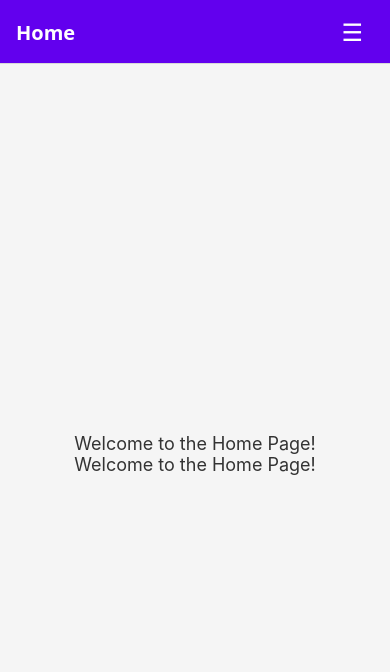
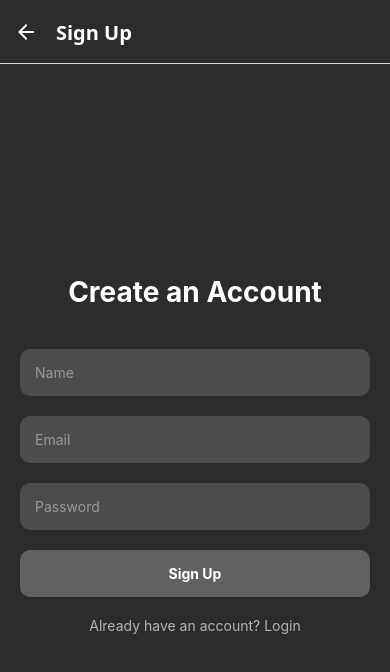
Before and after one commit to sudhanshu2070/Kiroku, a React Native app: screen /SignUp in a window 390 px wide. Shown: the top 672 px of the page. Built offline with nearby package versions, Linux system fonts and the light colour scheme.

Commit message:
Added Signup-Login Page

```diff
--- a/App.tsx
+++ b/App.tsx
@@ -1,13 +1,39 @@
 import React from 'react';
-import { NavigationContainer } from '@react-navigation/native'; // Import NavigationContainer
-import AppNavigator from './navigation/Navigation'; // Assuming AppNavigator is your navigator component
+import { NavigationContainer } from '@react-navigation/native';
+import { createStackNavigator } from '@react-navigation/stack';
+import LoginScreen from './screens/LoginScreen';
+import SignUpScreen from './screens/SignUpScreen';
+import HomeScreen from './screens/HomeScreen';
 
-const App = () => {
+const Stack = createStackNavigator();
+
+export default function App() {
   return (
     <NavigationContainer>
-      <AppNavigator />
+      <Stack.Navigator
+        initialRouteName="Login"
+        screenOptions={{
+          headerStyle: { backgroundColor: '#2c2c2c' }, // Glossy gray header
+          headerTintColor: '#ffffff', // White text for header
+          headerTitleStyle: { fontWeight: 'bold', fontSize: 20 },
+        }}
+      >
+        <Stack.Screen
+          name="Login"
+          component={LoginScreen}
+          options={{ title: 'Login' }}
+        />
+        <Stack.Screen
+          name="SignUp"
+          component={SignUpScreen}
+          options={{ title: 'Sign Up' }}
+        />
+        <Stack.Screen
+          name="Home"
+          component={HomeScreen}
+          options={{ title: 'Home' }}
+        />
+      </Stack.Navigator>
     </NavigationContainer>
   );
-};
-
-export default App;
+}
--- a/components/Home.tsx
+++ /dev/null
@@ -1,26 +0,0 @@
-import React from 'react';
-import { View, Text, StyleSheet } from 'react-native';
-
-const Home: React.FC = () => {
-  return (
-    <View style={styles.container}>
-      <Text style={styles.text}>Welcome to the Home Page!</Text>
-      <Text style={styles.text}>Welcome to the Home Page!</Text>
-    </View>
-  );
-};
-
-const styles = StyleSheet.create({
-  container: {
-    flex: 1,
-    backgroundColor: '#f5f5f5', // Background color for the home screen
-    justifyContent: 'center', // Center content vertically
-    alignItems: 'center', // Center content horizontally
-  },
-  text: {
-    fontSize: 18, // Font size for the text
-    color: '#333', // Text color
-  },
-});
-
-export default Home;
--- a/navigation/Navigation.tsx
+++ b/navigation/Navigation.tsx
@@ -1,101 +1,101 @@
-import React, { useState } from 'react';
-import { Animated, Dimensions, StyleSheet, Text, TouchableOpacity } from 'react-native';
-import { createStackNavigator } from '@react-navigation/stack';
-import HomeScreen from '../components/Home'; // Import your HomeScreen component
-import SideMenu from '../components/SideMenu'; // Import your SideMenu component
-import { useNavigation } from '@react-navigation/native';
-import { NativeStackNavigationProp } from '@react-navigation/native-stack';
+// import React, { useState } from 'react';
+// import { Animated, Dimensions, StyleSheet, Text, TouchableOpacity } from 'react-native';
+// import { createStackNavigator } from '@react-navigation/stack';
+// import HomeScreen from '../components/Home'; // Import your HomeScreen component
+// import SideMenu from '../components/SideMenu'; // Import your SideMenu component
+// import { useNavigation } from '@react-navigation/native';
+// import { NativeStackNavigationProp } from '@react-navigation/native-stack';
 
-const { width } = Dimensions.get('window');
+// const { width } = Dimensions.get('window');
 
-// Define navigation parameters for each screen
-export type RootParamList = {
-  Home: undefined;
-};
+// // Define navigation parameters for each screen
+// export type RootParamList = {
+//   Home: undefined;
+// };
 
-// Create Stack Navigator
-const Stack = createStackNavigator<RootParamList>();
+// // Create Stack Navigator
+// const Stack = createStackNavigator<RootParamList>();
 
-const AppNavigator = () => {
-  const [menuVisible, setMenuVisible] = useState(false);
-  const slideAnim = useState(new Animated.Value(width))[0]; // Off-screen initially
+// const AppNavigator = () => {
+//   const [menuVisible, setMenuVisible] = useState(false);
+//   const slideAnim = useState(new Animated.Value(width))[0]; // Off-screen initially
 
-  // Use the correct type for navigation
-  const navigation = useNavigation<NativeStackNavigationProp<RootParamList>>();
+//   // Use the correct type for navigation
+//   const navigation = useNavigation<NativeStackNavigationProp<RootParamList>>();
 
-  // Open Menu
-  const openMenu = () => {
-    setMenuVisible(true);
-    Animated.timing(slideAnim, {
-      toValue: 0,
-      duration: 300,
-      useNativeDriver: true,
-    }).start();
-  };
+//   // Open Menu
+//   const openMenu = () => {
+//     setMenuVisible(true);
+//     Animated.timing(slideAnim, {
+//       toValue: 0,
+//       duration: 300,
+//       useNativeDriver: true,
+//     }).start();
+//   };
 
-  // Close Menu
-  const closeMenu = () => {
-    Animated.timing(slideAnim, {
-      toValue: width,
-      duration: 300,
-      useNativeDriver: true,
-    }).start(() => setMenuVisible(false));
-  };
+//   // Close Menu
+//   const closeMenu = () => {
+//     Animated.timing(slideAnim, {
+//       toValue: width,
+//       duration: 300,
+//       useNativeDriver: true,
+//     }).start(() => setMenuVisible(false));
+//   };
 
-  // Menu items for the side menu
-  const menuItems = ['Home', 'Profile', 'Settings'];
+//   // Menu items for the side menu
+//   const menuItems = ['Home', 'Profile', 'Settings'];
 
-  return (
-    <>
-      <Stack.Navigator
-        initialRouteName="Home"
-        screenOptions={{
-          headerStyle: {
-            backgroundColor: '#6200EE', // Consistent background color
-          },
-          headerTintColor: '#ffffff', // Consistent text color
-          headerTitleStyle: {
-            fontWeight: 'bold',
-            fontSize: 20,
-          },
-        }}
-      >
-        <Stack.Screen
-          name="Home"
-          component={HomeScreen}
-          options={{
-            title: 'Home',
-            headerRight: () => (
-              <TouchableOpacity onPress={() => openMenu()} style={styles.menuButton}>
-                <Text style={styles.menuButtonText}>☰</Text>
-              </TouchableOpacity>
-            ),
-          }}
-        />
-      </Stack.Navigator>
+//   return (
+//     <>
+//       <Stack.Navigator
+//         initialRouteName="Home"
+//         screenOptions={{
+//           headerStyle: {
+//             backgroundColor: '#6200EE', // Consistent background color
+//           },
+//           headerTintColor: '#ffffff', // Consistent text color
+//           headerTitleStyle: {
+//             fontWeight: 'bold',
+//             fontSize: 20,
+//           },
+//         }}
+//       >
+//         <Stack.Screen
+//           name="Home"
+//           component={HomeScreen}
+//           options={{
+//             title: 'Home',
+//             headerRight: () => (
+//               <TouchableOpacity onPress={() => openMenu()} style={styles.menuButton}>
+//                 <Text style={styles.menuButtonText}>☰</Text>
+//               </TouchableOpacity>
+//             ),
+//           }}
+//         />
+//       </Stack.Navigator>
 
-      {/* Conditional rendering of SideMenu */}
-      {menuVisible && (
-        <SideMenu
-          menuItems={menuItems}
-          slideAnim={slideAnim}
-          onClose={closeMenu}
-          navigation={navigation} // Pass the correctly typed navigation
-        />
-      )}
-    </>
-  );
-};
+//       {/* Conditional rendering of SideMenu */}
+//       {menuVisible && (
+//         <SideMenu
+//           menuItems={menuItems}
+//           slideAnim={slideAnim}
+//           onClose={closeMenu}
+//           navigation={navigation} // Pass the correctly typed navigation
+//         />
+//       )}
+//     </>
+//   );
+// };
 
-export default AppNavigator;
+// export default AppNavigator;
 
-const styles = StyleSheet.create({
-  menuButtonText: {
-    fontSize: 24,
-    color: '#ffffff',
-    marginRight: 20, // Add some margin to the right for spacing
-  },
-  menuButton: {
-    padding: 7,
-  },
-});
+// const styles = StyleSheet.create({
+//   menuButtonText: {
+//     fontSize: 24,
+//     color: '#ffffff',
+//     marginRight: 20, // Add some margin to the right for spacing
+//   },
+//   menuButton: {
+//     padding: 7,
+//   },
+// });
--- a/package.json
+++ b/package.json
@@ -11,7 +11,7 @@
   "dependencies": {
     "@react-navigation/native": "^7.0.14",
     "@react-navigation/native-stack": "^7.2.0",
-    "@react-navigation/stack": "^7.1.0",
+    "@react-navigation/stack": "^7.1.1",
     "@types/react-navigation": "^3.0.8",
     "babel-preset-expo": "^12.0.4",
     "expo": "~52.0.18",
@@ -21,9 +21,11 @@
     "react": "18.3.1",
     "react-native": "^0.76.5",
     "react-native-gesture-handler": "^2.21.2",
+    "react-native-get-random-values": "^1.11.0",
     "react-native-reanimated": "^3.16.5",
     "react-native-safe-area-context": "^5.0.0",
-    "react-native-screens": "^4.3.0"
+    "react-native-screens": "^4.3.0",
+    "react-native-vector-icons": "^10.2.0"
   },
   "devDependencies": {
     "@babel/core": "^7.25.2",
--- /dev/null
+++ b/screens/HomeScreen.tsx
@@ -0,0 +1,24 @@
+import React from 'react';
+import { View, Text, StyleSheet } from 'react-native';
+
+export default function HomeScreen() {
+  return (
+    <View style={styles.container}>
+      <Text style={styles.text}>Welcome to the Home Page!</Text>
+    </View>
+  );
+}
+
+const styles = StyleSheet.create({
+  container: {
+    flex: 1,
+    backgroundColor: '#DEB887',
+    alignItems: 'center',
+    justifyContent: 'center',
+  },
+  text: {
+    fontSize: 24,
+    color: '#8B4513',
+    fontWeight: 'bold',
+  },
+});
--- /dev/null
+++ b/screens/LoginScreen.tsx
@@ -0,0 +1,89 @@
+import React, { useState } from 'react';
+import { View, Text, TextInput, TouchableOpacity, StyleSheet, Alert } from 'react-native';
+
+export default function LoginScreen({ navigation }: any) {
+  const [email, setEmail] = useState('');
+  const [password, setPassword] = useState('');
+
+  const handleLogin = () => {
+    if (email === 'T' && password === '1') {
+      Alert.alert('Login Successful', 'Welcome to the Home Page!');
+      navigation.navigate('Home');
+    } else {
+      Alert.alert('Login Failed', 'Invalid email or password.');
+    }
+  };
+
+  return (
+    <View style={styles.container}>
+      <Text style={styles.title}>Login</Text>
+      <TextInput
+        style={styles.input}
+        placeholder="Email"
+        placeholderTextColor="#FFF8DC"
+        value={email}
+        onChangeText={setEmail}
+        keyboardType="email-address"
+      />
+      <TextInput
+        style={styles.input}
+        placeholder="Password"
+        placeholderTextColor="#FFF8DC"
+        value={password}
+        onChangeText={setPassword}
+        secureTextEntry
+      />
+      <TouchableOpacity style={styles.button} onPress={handleLogin}>
+        <Text style={styles.buttonText}>Login</Text>
+      </TouchableOpacity>
+      <TouchableOpacity onPress={() => navigation.navigate('SignUp')}>
+        <Text style={styles.linkText}>Don't have an account? Sign Up</Text>
+      </TouchableOpacity>
+    </View>
+  );
+}
+
+const styles = StyleSheet.create({
+    container: {
+      flex: 1,
+      backgroundColor: '#2c2c2c', // Dark gray background
+      alignItems: 'center',
+      justifyContent: 'center',
+      padding: 20,
+    },
+    title: {
+      fontSize: 28,
+      fontWeight: 'bold',
+      color: '#ffffff', // White text
+      marginBottom: 40,
+    },
+    input: {
+      width: '100%',
+      backgroundColor: '#4c4c4c', // Medium gray background for inputs
+      borderRadius: 10,
+      padding: 15,
+      color: '#ffffff', // White text for inputs
+      marginBottom: 20,
+    },
+    button: {
+      width: '100%',
+      backgroundColor: '#616161', // Glossy gray button
+      borderRadius: 10,
+      padding: 15,
+      alignItems: 'center',
+    },
+    buttonText: {
+      color: '#ffffff', // White text for button
+      fontWeight: 'bold',
+    },
+    link: {
+      color: '#b3b3b3', // Light gray text
+      marginTop: 20,
+    },
+    linkText: {
+        marginTop: 15,
+        color: '#FFF8DC',
+        fontSize: 16,
+        textDecorationLine: 'underline',
+      },
+  });
--- /dev/null
+++ b/screens/SignUpScreen.tsx
@@ -0,0 +1,85 @@
+    import React, { useState } from 'react';
+    import { View, Text, TextInput, TouchableOpacity, StyleSheet, KeyboardAvoidingView } from 'react-native';
+
+    export default function SignUpScreen({ navigation }: any) {    const [name, setName] = useState('');
+    const [email, setEmail] = useState('');
+    const [password, setPassword] = useState('');
+
+    const handleSignUp = () => {
+        // Navigate to Home on successful signup
+        navigation.navigate('Home');
+    };
+
+    return (
+        <KeyboardAvoidingView style={styles.container} behavior="padding">
+        <Text style={styles.title}>Create an Account</Text>
+        <TextInput
+            style={styles.input}
+            placeholder="Name"
+            placeholderTextColor="#999"
+            onChangeText={setName}
+            value={name}
+        />
+        <TextInput
+            style={styles.input}
+            placeholder="Email"
+            placeholderTextColor="#999"
+            onChangeText={setEmail}
+            value={email}
+        />
+        <TextInput
+            style={styles.input}
+            placeholder="Password"
+            placeholderTextColor="#999"
+            secureTextEntry
+            onChangeText={setPassword}
+            value={password}
+        />
+        <TouchableOpacity style={styles.button} onPress={handleSignUp}>
+            <Text style={styles.buttonText}>Sign Up</Text>
+        </TouchableOpacity>
+        <TouchableOpacity onPress={() => navigation.navigate('Login')}>
+            <Text style={styles.link}>Already have an account? Login</Text>
+        </TouchableOpacity>
+        </KeyboardAvoidingView>
+    );
+    };
+
+    const styles = StyleSheet.create({
+    container: {
+        flex: 1,
+        backgroundColor: '#2c2c2c',
+        alignItems: 'center',
+        justifyContent: 'center',
+        padding: 20,
+    },
+    title: {
+        fontSize: 28,
+        fontWeight: 'bold',
+        color: '#ffffff',
+        marginBottom: 40,
+    },
+    input: {
+        width: '100%',
+        backgroundColor: '#4c4c4c',
+        borderRadius: 10,
+        padding: 15,
+        color: '#ffffff',
+        marginBottom: 20,
+    },
+    button: {
+        width: '100%',
+        backgroundColor: '#616161',
+        borderRadius: 10,
+        padding: 15,
+        alignItems: 'center',
+    },
+    buttonText: {
+        color: '#ffffff',
+        fontWeight: 'bold',
+    },
+    link: {
+        color: '#b3b3b3',
+        marginTop: 20,
+    },
+    });
```
Also changed, not shown: 1 other file (tests, documents, lock files or other folders).
